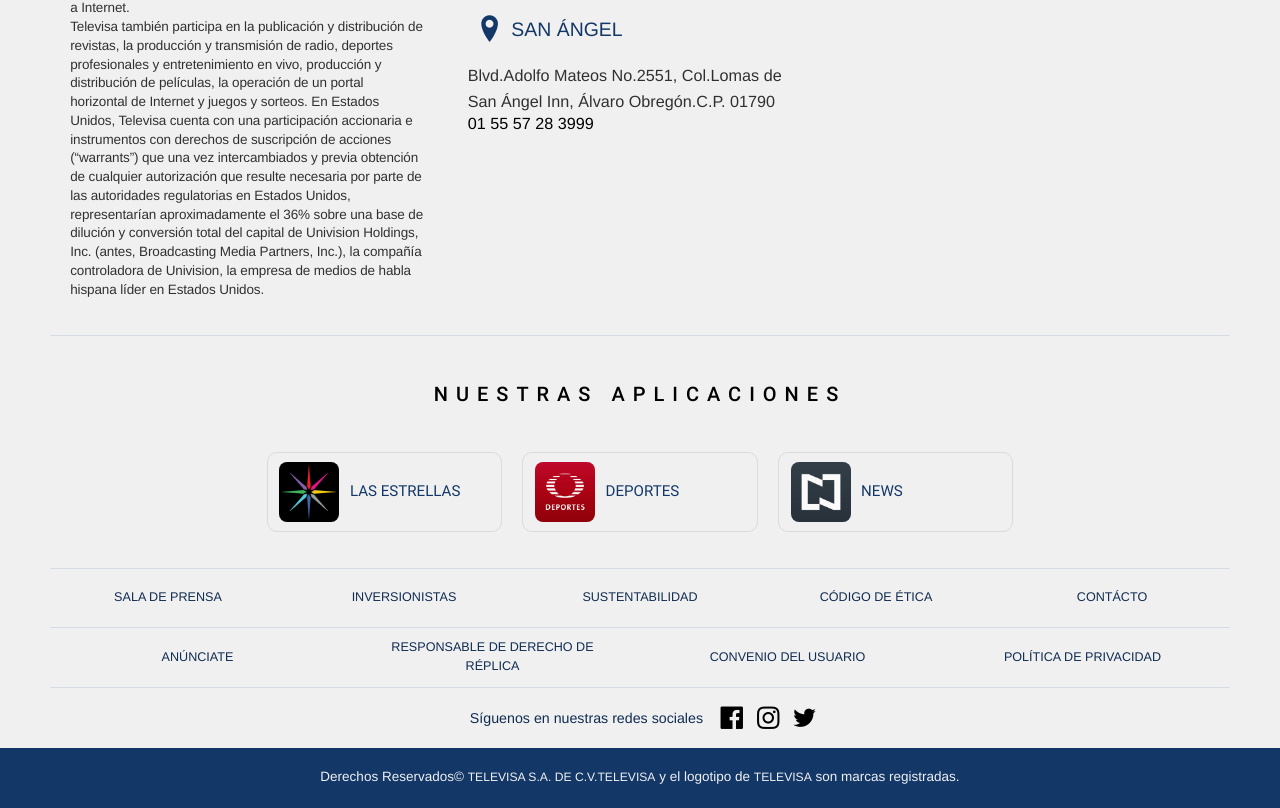
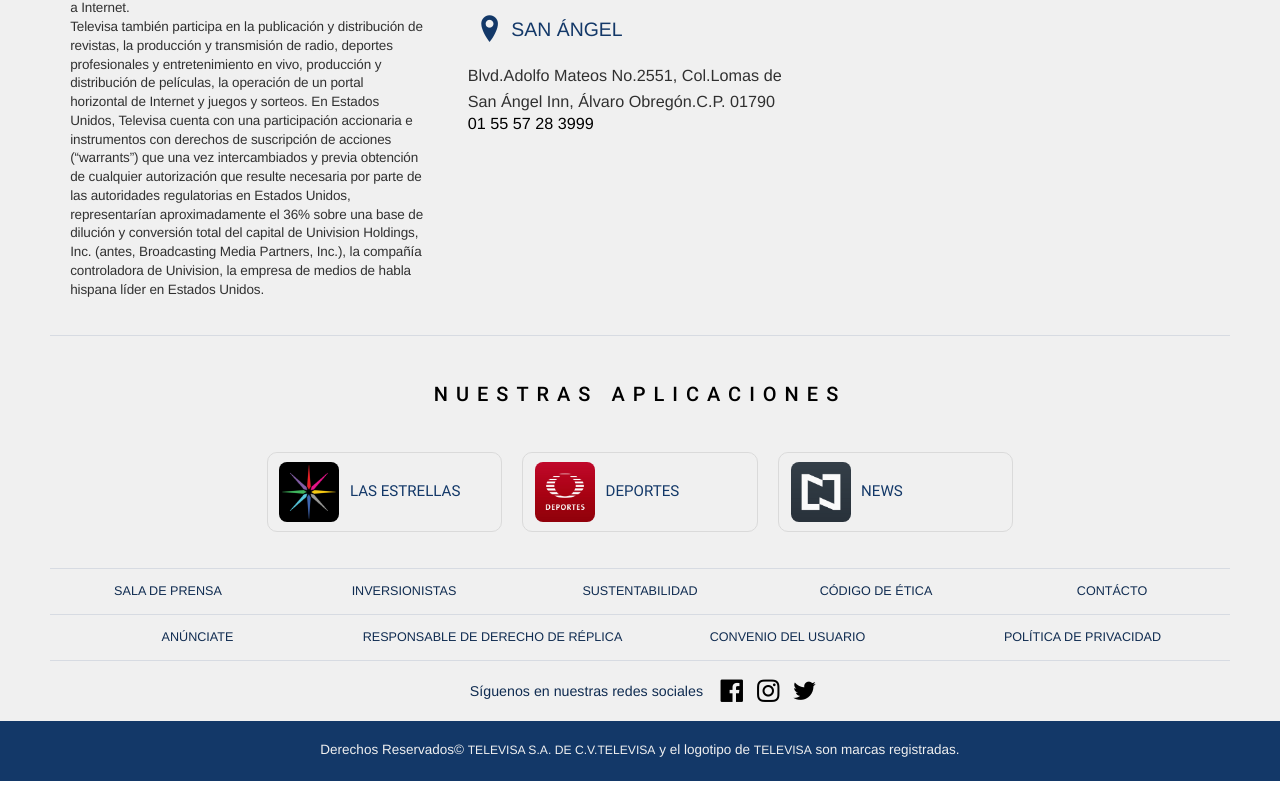
Before and after one commit to tvsa-sandbox/footer, a plain HTML site: page index.html in a window 1280 px wide. Shown: the part 460-1268 px from the top of the page. After the commit the page ends 1241 px from the top, so only its background shows below. Drawn offline with Linux system fonts and the light colour scheme.

Commit message:
FIX: Buttons

```diff
--- a/stylesheets/components/Widgets/FooterTA/_FooterTA_Info.scss
+++ b/stylesheets/components/Widgets/FooterTA/_FooterTA_Info.scss
@@ -16,7 +16,6 @@
 		@include Morpher(All-Desktop) {
 
 			display: flex;
-			height: 60px;
 		}
 
 	}
@@ -41,6 +40,7 @@
 
 		@include Morpher(All-Desktop) {
 			border: none;
+			padding: 0;
 
 		}
 
--- a/stylesheets/components/Widgets/FooterTA/_FooterTA_Network.scss
+++ b/stylesheets/components/Widgets/FooterTA/_FooterTA_Network.scss
@@ -15,7 +15,6 @@
 		@include Morpher(All-Desktop){
 
 			display: flex;
-			height: 60px;
 		}
 
 	}
@@ -41,6 +40,7 @@
 
 		@include Morpher(All-Desktop) {
 			border: none;
+			padding: 0;
 
 		}
 
```
Also changed, not shown: css/Main.css.
